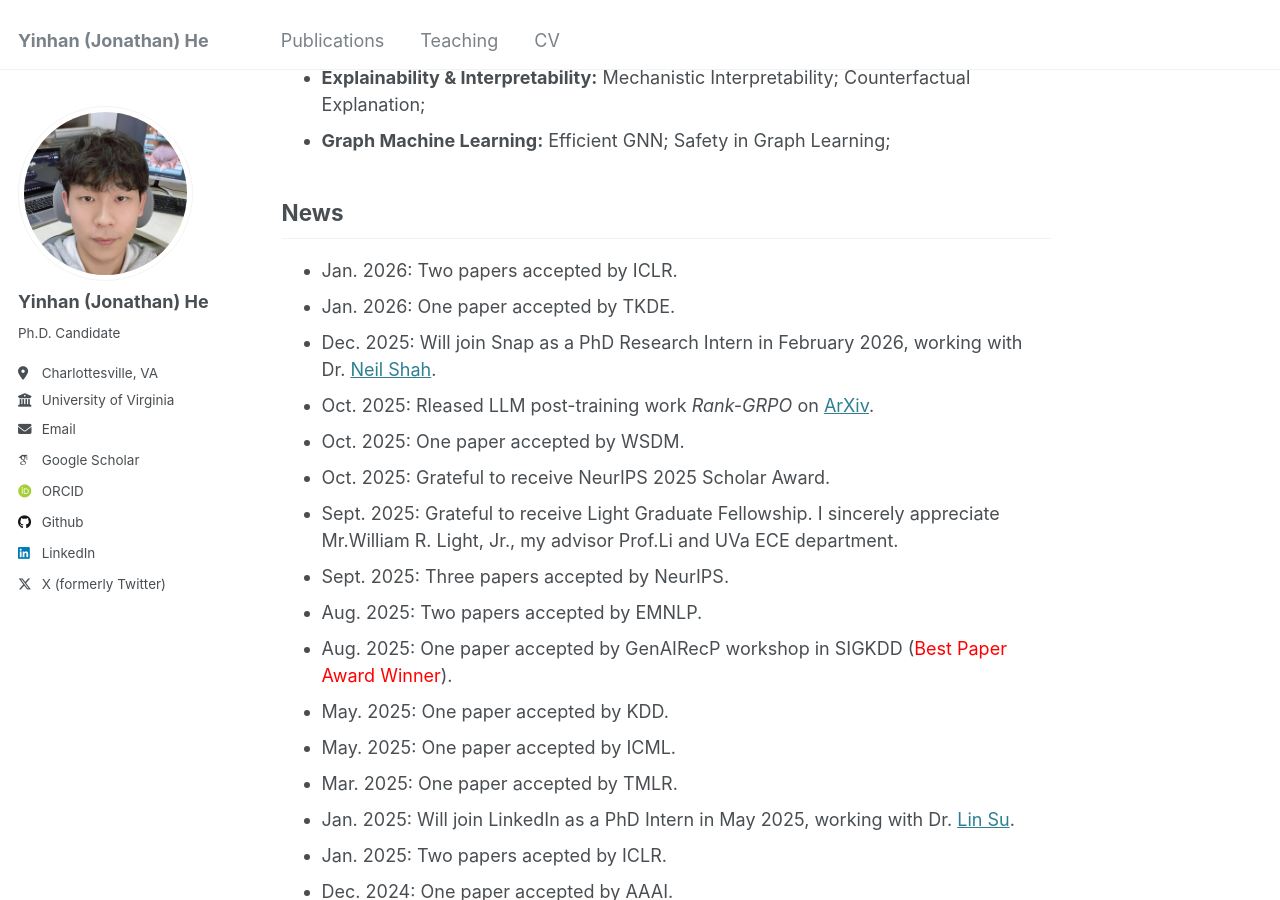
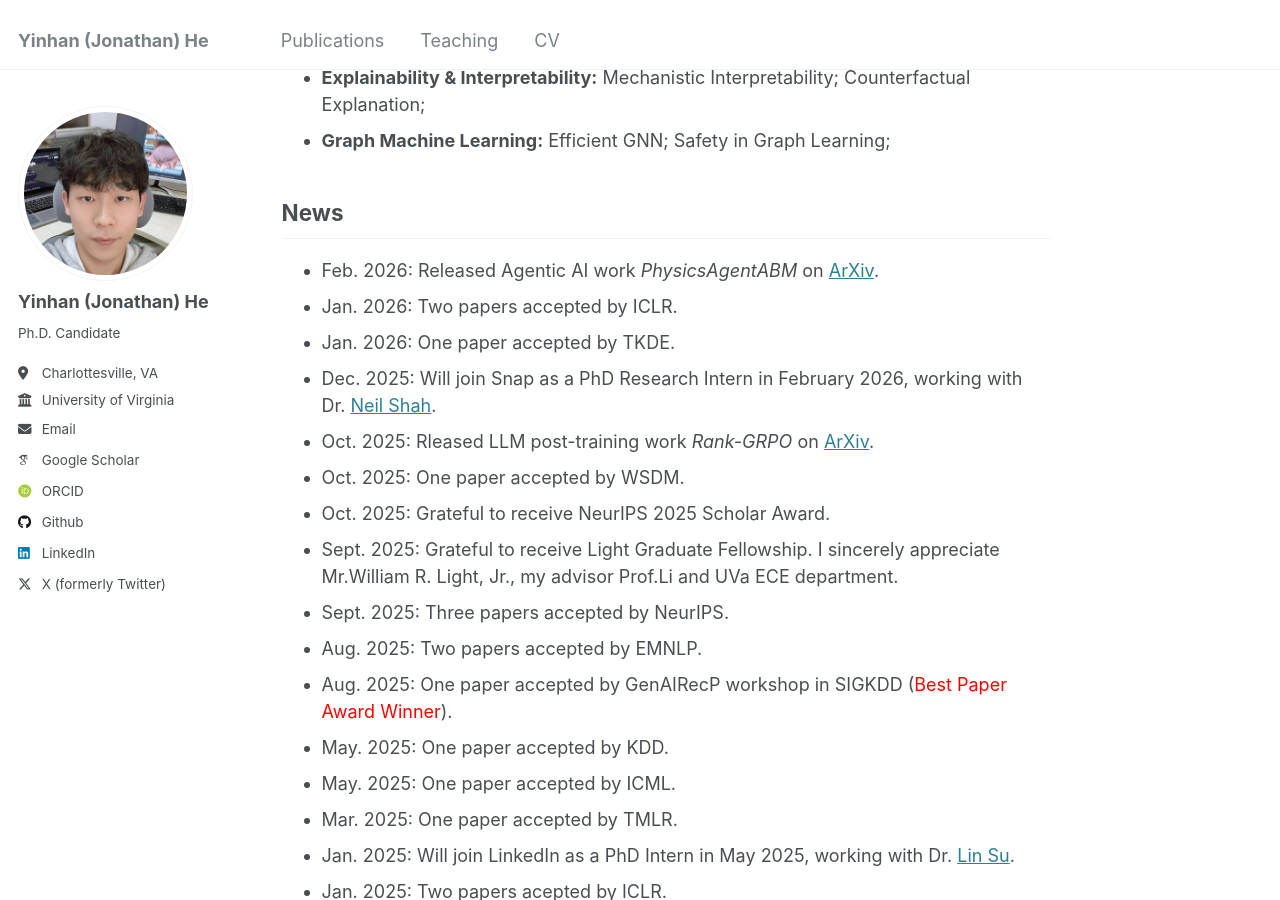
Before and after one commit to YinhanHe123/YinhanHe123.github.io, a Jekyll site: the page built from _pages/about.md, in a window 1280 px wide and 900 px high, scrolled down 406 px. Built offline with Jekyll 4.4.1, drawn with Linux system fonts in a browser that asks for light colours; some web fonts are replaced; a script that is not in the unit is left out.

Commit message:
Add recent news updates to about.md

```diff
--- a/_pages/about.md
+++ b/_pages/about.md
@@ -27,6 +27,7 @@ I am a Ph.D. candidate in the [Department of Electrical and Computer Engineering
 
 News
 ------
+* Feb. 2026: Released Agentic AI work *PhysicsAgentABM* on [ArXiv](https://arxiv.org/pdf/2602.06030).
 * Jan. 2026: Two papers accepted by ICLR.
 * Jan. 2026: One paper accepted by TKDE.
 * Dec. 2025: Will join Snap as a PhD Research Intern in February 2026, working with Dr. [Neil Shah](https://www.linkedin.com/in/nshah171/).
```
